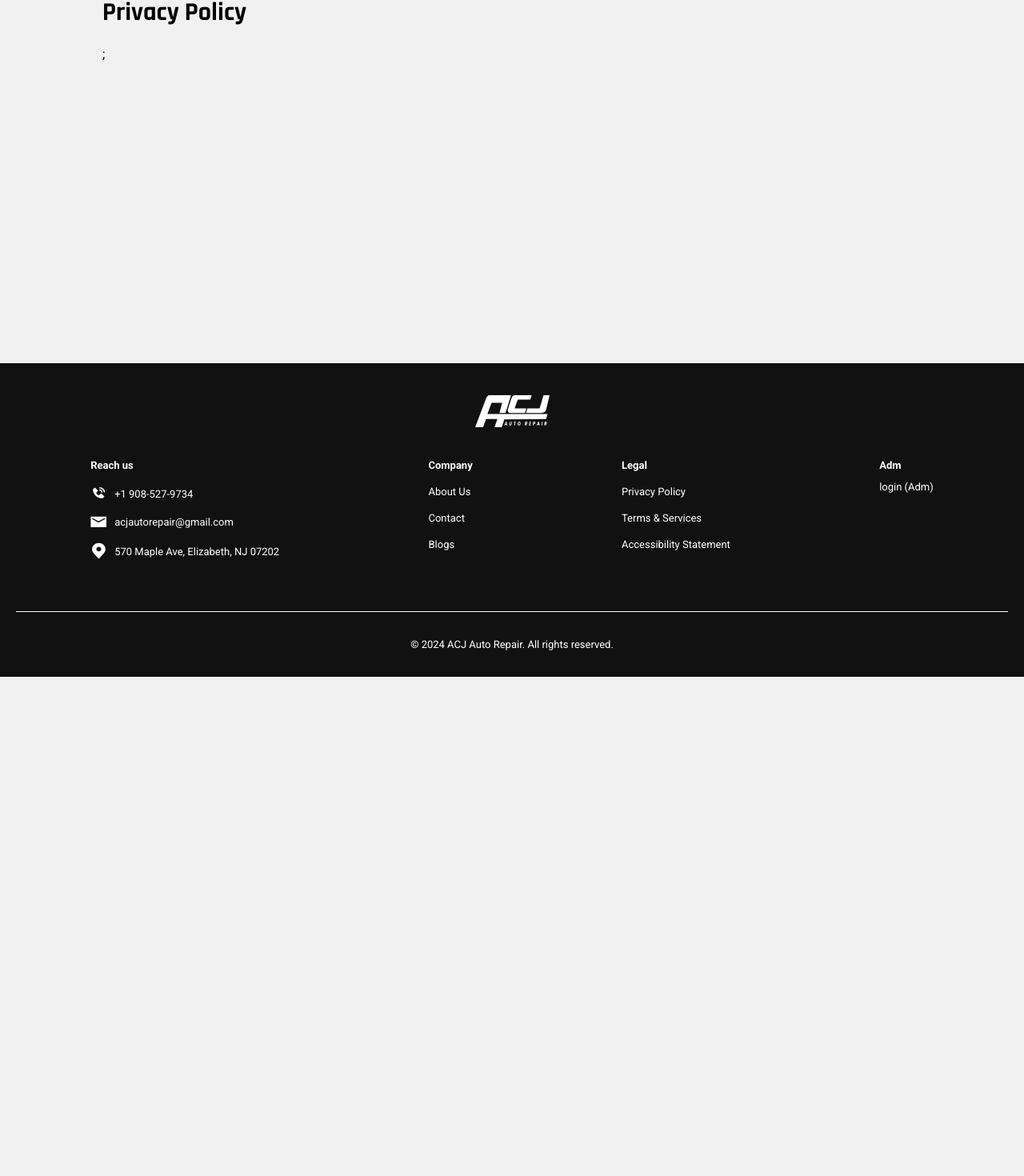
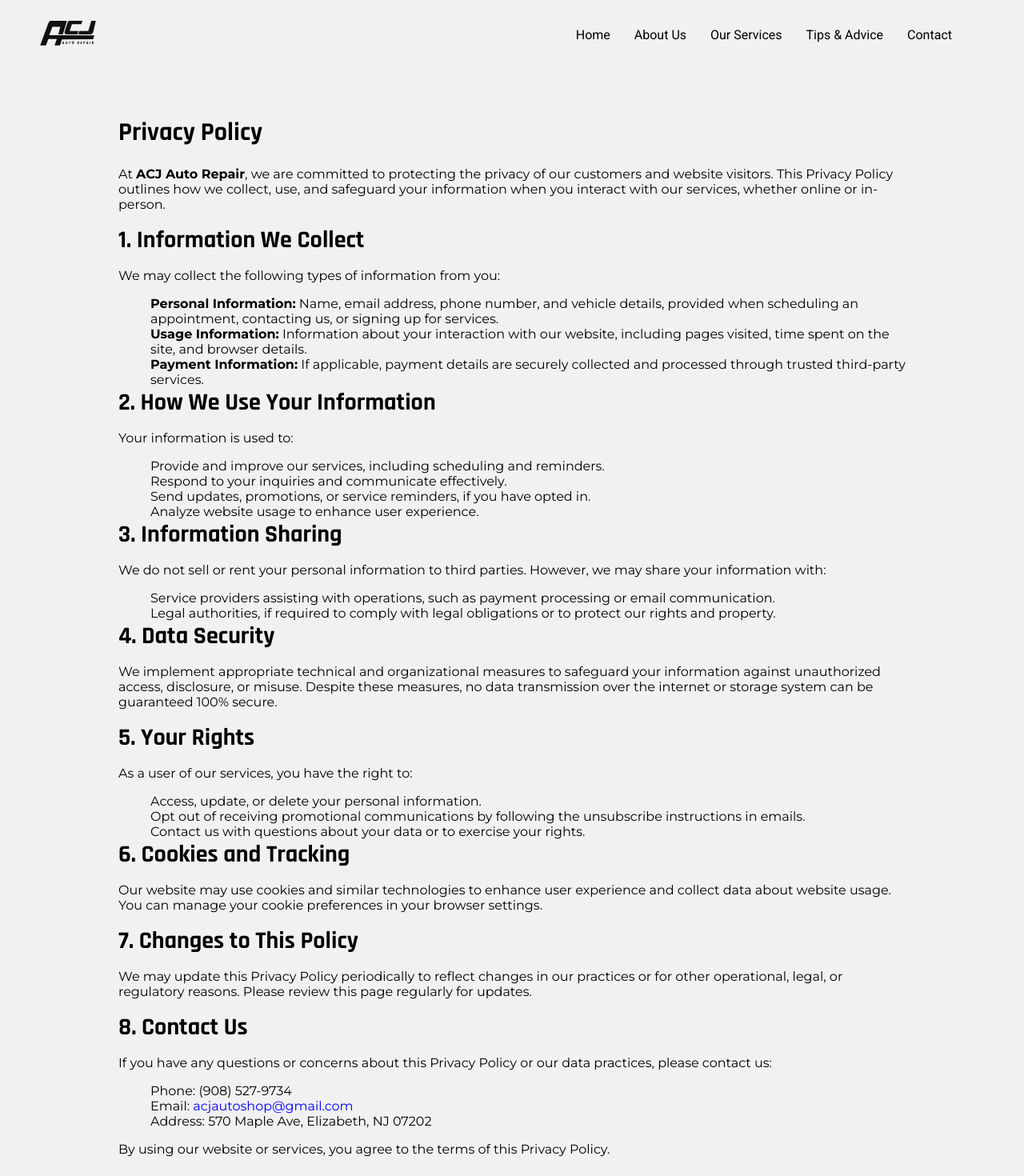
Before and after one commit to paulooliveira152012/acj, a React (Create React App) app: page /privacy-policy in a window 1280 px wide. Shown: the part 26-1496 px from the top of the page at 80% size. Before the commit the page ends 872 px from the top, so only its background shows below. Built offline with nearby package versions, Linux system fonts and the light colour scheme.

Commit message:
review done

```diff
--- a/src/App.js
+++ b/src/App.js
@@ -1,5 +1,6 @@
 import React from 'react';
 import Navigator from './navigation/navigation';
+import ScrollToTop from './helper/ScrollToTop';
 
 function App() {
   return (
--- a/src/components/Footer.js
+++ b/src/components/Footer.js
@@ -46,14 +46,14 @@ const Footer = () => {
           <h3>Company</h3>
           <ul>
             <li>
-              <Link to="/about-us">About Us</Link>
+              <Link to="/about">About Us</Link>
             </li>
 
             <li>
-              <Link to="/contact">Contact</Link>
+              <Link to="/contact-us">Contact</Link>
             </li>
             <li>
-              <Link to="/blogs">Blogs</Link>
+              <Link to="/tips-and-advice">Blogs</Link>
             </li>
           </ul>
         </div>
@@ -64,9 +64,6 @@ const Footer = () => {
           <ul>
             <li>
               <Link to="/privacy-policy">Privacy Policy</Link>
-            </li>
-            <li>
-              <Link to="/termsandservices">Terms & Services</Link>
             </li>
             <li>
               <Link to="/accessibility-statement">Accessibility Statement</Link>
--- a/src/components/Hero.js
+++ b/src/components/Hero.js
@@ -4,12 +4,12 @@ import { useNavigate } from 'react-router-dom'
 const Hero = () => {
   const navigate = useNavigate()
     return (
-        <div className="hero">
-        <div className="darkHeroOverlay"></div>
+        <div className="hero"  role="banner" aria-labelledby="motor picture">
+        <div className="darkHeroOverlay" aria-hidden="true" ></div>
         <div className="heroContent">
           <h1>TRUST FOR YOUR CAR!</h1>
           <p>Your car is in the hands of experts who truly care, ensuring top performance and your safety on every drive.</p>
-          <button onClick={() => navigate('contact-us')}>Get started</button>
+          <button onClick={() => navigate('/contact-us')}>Get started</button>
         </div>
       </div>
     )
--- /dev/null
+++ b/src/helper/ScrollToTop.js
@@ -0,0 +1,14 @@
+import { useEffect } from "react";
+import { useLocation } from "react-router-dom";
+
+const ScrollToTop = () => {
+  const { pathname } = useLocation();
+
+  useEffect(() => {
+    window.scrollTo(0, 0); // Scroll to the top of the page
+  }, [pathname]); // Triggered on route change
+
+  return null;
+};
+
+export default ScrollToTop;
--- a/src/navigation/navigation.js
+++ b/src/navigation/navigation.js
@@ -12,11 +12,24 @@ import Calendar from "../pages/Calendar.js";
 import Footer from "../components/Footer.js";
 import "../styles/style.css";
 
+const ScrollToTop = () => {
+    const { pathname } = useLocation();
+
+    React.useEffect(() => {
+        window.scrollTo(0, 0);
+    }, [pathname]);
+
+    return null;
+};
+
 const ContentWithFooter = () => {
-    const location = useLocation(); // Now inside Router context
+    const location = useLocation();
+    const excludedFooterPaths = ["/calendar", "/admLogin"];
+    const showFooter = !excludedFooterPaths.includes(location.pathname);
 
     return (
         <>
+            <ScrollToTop />
             <div className="content">
                 <Routes>
                     <Route path="/" element={<Home />} />
@@ -28,10 +41,10 @@ const ContentWithFooter = () => {
                     <Route path="/privacy-policy" element={<PrivacyPolicy />} />
                     <Route path="/admLogin" element={<AdmLogin />} />
                     <Route path="/calendar" element={<Calendar />} />
+                    <Route path="*" element={<Home />} /> {/* Fallback Route */}
                 </Routes>
             </div>
-            {/* Conditionally render the Footer */}
-            {location.pathname !== "/calendar" && location.pathname !=="/admLogin" && <Footer />}
+            {showFooter && <Footer />}
         </>
     );
 };
--- a/src/pages/About.js
+++ b/src/pages/About.js
@@ -1,8 +1,11 @@
 import React from "react";
+import { useNavigate } from "react-router-dom";
 import Header from "../components/Header";
 import "../styles/style.css";
 
 const About = () => {
+  const navigate = useNavigate()
+
   const workingHours = [
     { day: "Mon", hours: "8:00 AM - 5:00 PM" },
     { day: "Tue", hours: "8:00 AM - 5:00 PM" },
@@ -73,7 +76,7 @@ const About = () => {
           </article>
         </div>
 
-        <button>Contact Us</button>
+        <button onClick={() => navigate('/contact-us')}>Contact Us</button>
 
         <div className="session" style={{marginTop: "0"}}>
 
--- a/src/pages/AccessibilityStatement.js
+++ b/src/pages/AccessibilityStatement.js
@@ -1,7 +1,44 @@
 import React from "react";
+import "../styles/style.css";
+import Header from "../components/Header";
 
 const AccessibilityStatement = () => {
-    return <h1>Accessibility Statement</h1>;
+  return (
+    <div className="contentContainer">
+        <Header className={'blackHeader'}/>
+        <div className="session">
+      <h1>Accessibility Statement</h1>
+      <p>
+        At ACJ Auto Repair, we are committed to ensuring that our website is accessible to everyone, including individuals with disabilities. We strive to provide a seamless and user-friendly experience for all visitors.
+      </p>
+      <h2>Our Efforts</h2>
+      <p>
+        We are actively working to increase the accessibility and usability of our website, adhering to available standards and guidelines. Our accessibility efforts include, but are not limited to:
+      </p>
+      <ul>
+        <li>Providing text alternatives for non-text content.</li>
+        <li>Ensuring that our website is navigable using assistive technologies.</li>
+        <li>Maintaining a consistent and clear layout.</li>
+        <li>Testing our website regularly to identify and fix accessibility issues.</li>
+      </ul>
+      <br></br>
+      <h2>Need Assistance?</h2>
+      <p>
+        If you experience any difficulty accessing any part of our website or have feedback on how we can improve our accessibility, please contact us:
+      </p>
+      <ul>
+        <li><strong>Email:</strong> acjautoshop@gmail.com</li>
+        <li><strong>Phone:</strong> (908) 527-9734</li>
+        <li><strong>Address:</strong> 570 Maple Ave, Elizabeth, NJ 07202</li>
+      </ul>
+      <br></br>
+      <h2>Continuous Improvement</h2>
+      <p>
+        We understand that accessibility is an ongoing process and are committed to improving it. Your feedback is invaluable to us as we strive to create an inclusive experience for all.
+      </p>
+      </div>
+    </div>
+  );
 };
 
 export default AccessibilityStatement;
--- a/src/pages/OurServices.js
+++ b/src/pages/OurServices.js
@@ -1,5 +1,6 @@
 import React from "react";
 import Header from "../components/Header";
+import { useNavigate } from "react-router-dom";
 import "../styles/style.css";
 import tpmSensorMachine from "../assets/images/equipment/tpm sensor machine.png";
 import batteryTestingMachine from "../assets/images/equipment/battery test.png";
@@ -14,7 +15,10 @@ import acChargeMachineR134 from "../assets/images/equipment/AC Charge machine R-
 import nitrogenleaktest from "../assets/images/equipment/nitrogenleaktest.png";
 import lyft from "../assets/images/machine.png";
 
+
 const OurServices = () => {
+  const navigate = useNavigate()
+
   const services = [
     {
       name: "Engine Repair",
@@ -108,7 +112,8 @@ const OurServices = () => {
           </div>
         </article>
 
-        <button style={{ marginBottom: "80px" }}>Contact Us</button>
+        <button onClick={() => navigate('/contact-us')} style={{ marginBottom: "80px" }}>Contact Us</button>
+
       </div>
     </>
   );
--- a/src/pages/PrivacyPolicy.js
+++ b/src/pages/PrivacyPolicy.js
@@ -1,12 +1,90 @@
 import React from "react";
-import '../styles/style.css'
+import "../styles/style.css";
+import Header from "../components/Header";
 
 const PrivacyPolicy = () => {
     return (
         <div className="contentContainer">
-            <h1>Privacy Policy</h1>;
+            <Header className={"blackHeader"}/>
+            <div className="session">
+            <h1>Privacy Policy</h1>
+            <p>
+                At <strong>ACJ Auto Repair</strong>, we are committed to protecting the privacy of our customers and website visitors. This Privacy Policy outlines how we collect, use, and safeguard your information when you interact with our services, whether online or in-person.
+            </p>
+
+            <h2>1. Information We Collect</h2>
+            <p>We may collect the following types of information from you:</p>
+            <ul>
+                <li>
+                    <strong>Personal Information:</strong> Name, email address, phone number, and vehicle details, provided when scheduling an appointment, contacting us, or signing up for services.
+                </li>
+                <li>
+                    <strong>Usage Information:</strong> Information about your interaction with our website, including pages visited, time spent on the site, and browser details.
+                </li>
+                <li>
+                    <strong>Payment Information:</strong> If applicable, payment details are securely collected and processed through trusted third-party services.
+                </li>
+            </ul>
+
+            <h2>2. How We Use Your Information</h2>
+            <p>Your information is used to:</p>
+            <ul>
+                <li>Provide and improve our services, including scheduling and reminders.</li>
+                <li>Respond to your inquiries and communicate effectively.</li>
+                <li>Send updates, promotions, or service reminders, if you have opted in.</li>
+                <li>Analyze website usage to enhance user experience.</li>
+            </ul>
+
+            <h2>3. Information Sharing</h2>
+            <p>
+                We do not sell or rent your personal information to third parties. However, we may share your information with:
+            </p>
+            <ul>
+                <li>Service providers assisting with operations, such as payment processing or email communication.</li>
+                <li>
+                    Legal authorities, if required to comply with legal obligations or to protect our rights and property.
+                </li>
+            </ul>
+
+            <h2>4. Data Security</h2>
+            <p>
+                We implement appropriate technical and organizational measures to safeguard your information against unauthorized access, disclosure, or misuse. Despite these measures, no data transmission over the internet or storage system can be guaranteed 100% secure.
+            </p>
+
+            <h2>5. Your Rights</h2>
+            <p>As a user of our services, you have the right to:</p>
+            <ul>
+                <li>Access, update, or delete your personal information.</li>
+                <li>Opt out of receiving promotional communications by following the unsubscribe instructions in emails.</li>
+                <li>Contact us with questions about your data or to exercise your rights.</li>
+            </ul>
+
+            <h2>6. Cookies and Tracking</h2>
+            <p>
+                Our website may use cookies and similar technologies to enhance user experience and collect data about website usage. You can manage your cookie preferences in your browser settings.
+            </p>
+
+            <h2>7. Changes to This Policy</h2>
+            <p>
+                We may update this Privacy Policy periodically to reflect changes in our practices or for other operational, legal, or regulatory reasons. Please review this page regularly for updates.
+            </p>
+
+            <h2>8. Contact Us</h2>
+            <p>
+                If you have any questions or concerns about this Privacy Policy or our data practices, please contact us:
+            </p>
+            <ul>
+                <li>Phone: (908) 527-9734</li>
+                <li>Email: <a href="mailto:acjautoshop@gmail.com" style={{color: "blue"}}>acjautoshop@gmail.com</a></li>
+                <li>Address: 570 Maple Ave, Elizabeth, NJ 07202</li>
+            </ul>
+
+            <p>
+                By using our website or services, you agree to the terms of this Privacy Policy.
+            </p>
         </div>
-    )
+        </div>
+    );
 };
 
 export default PrivacyPolicy;
--- a/src/styles/style.css
+++ b/src/styles/style.css
@@ -1561,6 +1561,11 @@ background-color: transparent;
     box-shadow: 0px 4px 6px rgba(0, 0, 0, 0.1);
   }
 
+  .serviceCard li  {
+    /* background-color: red; */
+    list-style: disc;
+  }
+
   /* .machines {
     display: grid;
     grid-template-columns: repeat(auto-fit, minmax(150px, 1fr));
```
